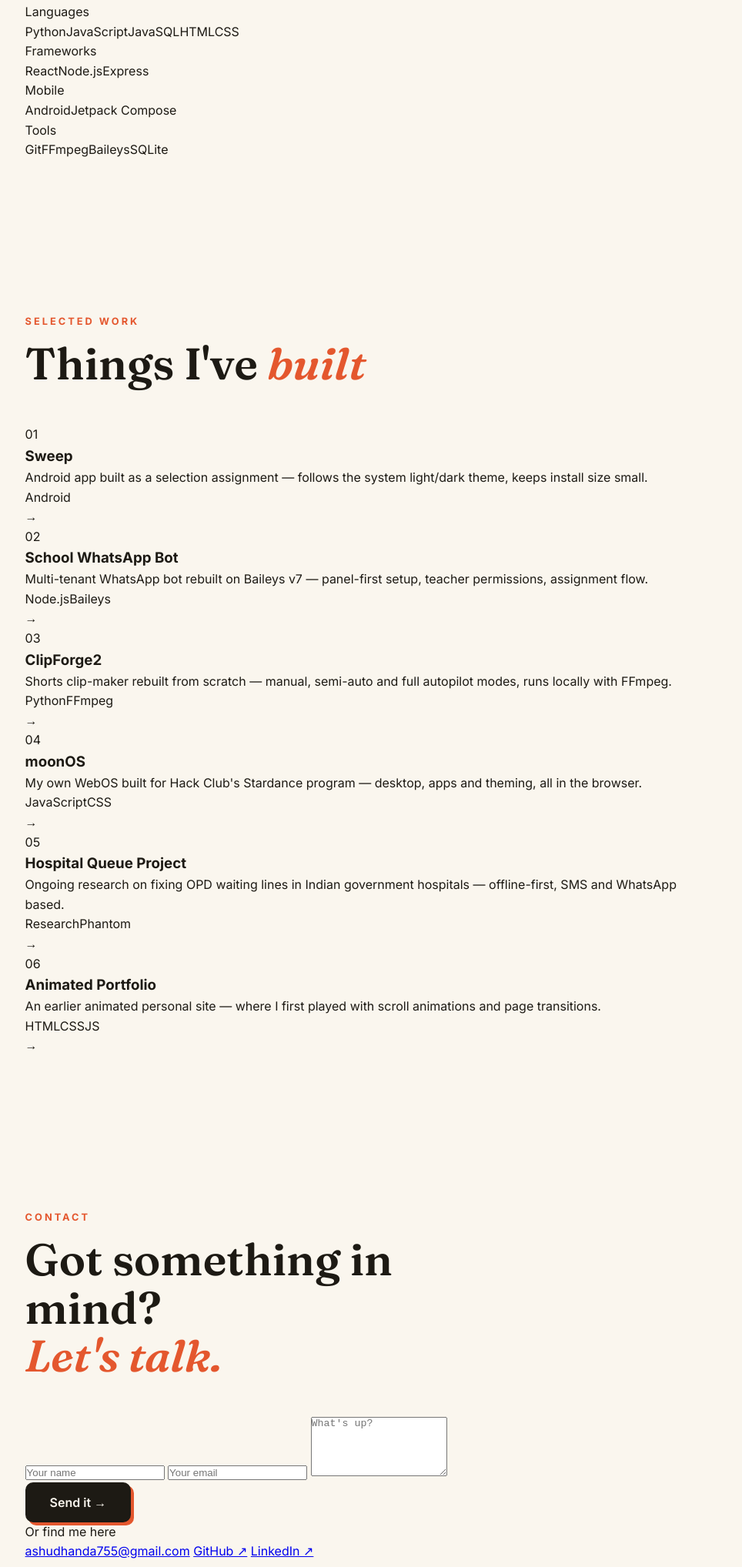
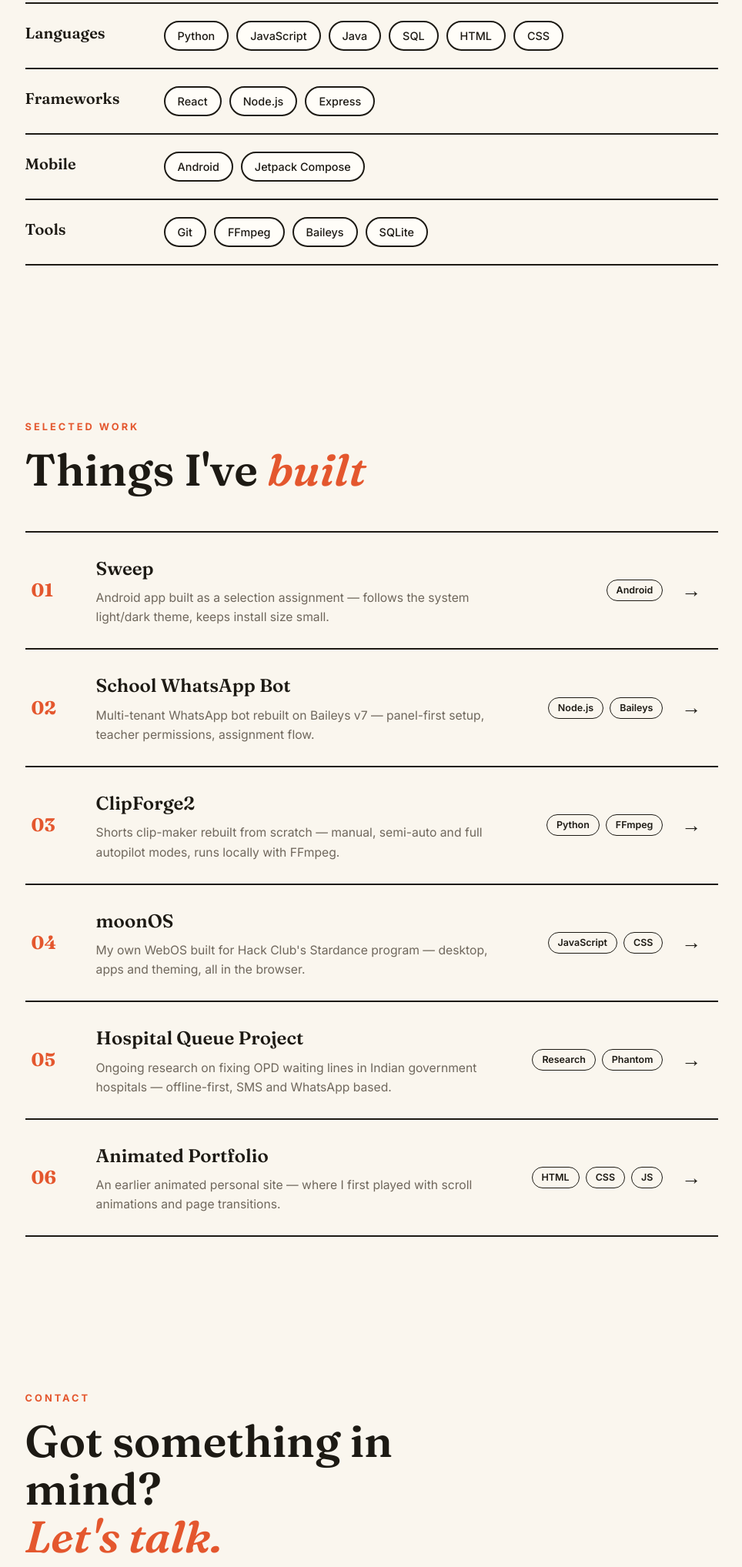
Before and after one commit to ashudhanda/ashuportfolio1, a plain HTML site: page index.html in a window 1280 px wide. Shown: the part 1864-3900 px from the top of the page at 77% size, without its empty margins (157-1121 px from the left). Drawn offline with Linux system fonts and the light colour scheme.

Commit message:
update style.css

```diff
--- a/style.css
+++ b/style.css
@@ -396,3 +396,178 @@ section {
   color: var(--muted);
   font-size: 0.95rem;
 }
+
+.skill-rows {
+  display: flex;
+  flex-direction: column;
+}
+
+.skill-row {
+  display: grid;
+  grid-template-columns: 160px 1fr;
+  gap: 20px;
+  align-items: start;
+  padding: 22px 0;
+  border-top: 2px solid var(--ink);
+}
+
+.skill-row:last-child {
+  border-bottom: 2px solid var(--ink);
+}
+
+.skill-name {
+  font-family: "Fraunces", Georgia, serif;
+  font-size: 1.25rem;
+  font-weight: 600;
+}
+
+.pills {
+  display: flex;
+  flex-wrap: wrap;
+  gap: 10px;
+}
+
+.pills span {
+  border: 2px solid var(--ink);
+  background: var(--card);
+  padding: 6px 16px;
+  border-radius: 30px;
+  font-size: 0.9rem;
+  font-weight: 500;
+  transition: 0.15s;
+}
+
+.pills span:hover {
+  background: var(--ink);
+  color: var(--paper);
+  transform: rotate(-2deg);
+}
+
+.project-rows {
+  border-top: 2px solid var(--ink);
+}
+
+.project-row {
+  display: grid;
+  grid-template-columns: 60px 1fr auto 40px;
+  gap: 24px;
+  align-items: center;
+  padding: 28px 8px;
+  border-bottom: 2px solid var(--ink);
+  transition: background 0.2s, padding 0.2s;
+}
+
+.project-row:hover {
+  background: var(--accent-soft);
+  padding-left: 20px;
+}
+
+.project-row .num {
+  font-family: "Fraunces", Georgia, serif;
+  font-size: 1.5rem;
+  font-weight: 700;
+  color: var(--accent);
+}
+
+.pr-main h3 {
+  font-family: "Fraunces", Georgia, serif;
+  font-size: 1.5rem;
+  font-weight: 600;
+  margin-bottom: 6px;
+}
+
+.pr-main p {
+  color: var(--muted);
+  font-size: 0.98rem;
+  max-width: 520px;
+}
+
+.pr-tags {
+  display: flex;
+  gap: 8px;
+  flex-wrap: wrap;
+  justify-content: flex-end;
+}
+
+.pr-tags span {
+  font-size: 0.78rem;
+  font-weight: 600;
+  border: 1.5px solid var(--ink);
+  padding: 3px 12px;
+  border-radius: 20px;
+  background: var(--paper);
+  white-space: nowrap;
+}
+
+.pr-arrow {
+  font-size: 1.6rem;
+  transition: transform 0.2s;
+}
+
+.project-row:hover .pr-arrow {
+  transform: translateX(8px);
+  color: var(--accent);
+}
+
+.contact-grid {
+  display: grid;
+  grid-template-columns: 1.3fr 1fr;
+  gap: 48px;
+  align-items: start;
+}
+
+form {
+  display: flex;
+  flex-direction: column;
+  gap: 14px;
+}
+
+form input,
+form textarea {
+  background: var(--card);
+  border: 2px solid var(--ink);
+  border-radius: 10px;
+  padding: 14px 16px;
+  font-size: 1rem;
+  font-family: inherit;
+  color: var(--ink);
+  resize: vertical;
+  transition: box-shadow 0.15s;
+}
+
+form input:focus,
+form textarea:focus {
+  outline: none;
+  box-shadow: 4px 4px 0 var(--accent);
+}
+
+form input::placeholder,
+form textarea::placeholder {
+  color: #a89e8b;
+}
+
+.form-error {
+  color: #c92a2a;
+  font-size: 0.9rem;
+  min-height: 1.2em;
+  font-weight: 500;
+}
+
+.form-ok {
+  color: #2f9e44;
+  font-size: 0.95rem;
+  min-height: 1.2em;
+  font-weight: 500;
+}
+
+.contact-side {
+  background: var(--ink);
+  color: var(--paper);
+  border-radius: 14px;
+  padding: 30px;
+  transform: rotate(-1deg);
+}
+
+.side-label {
+  font-size: 0.8rem;
+  text-transf
```
